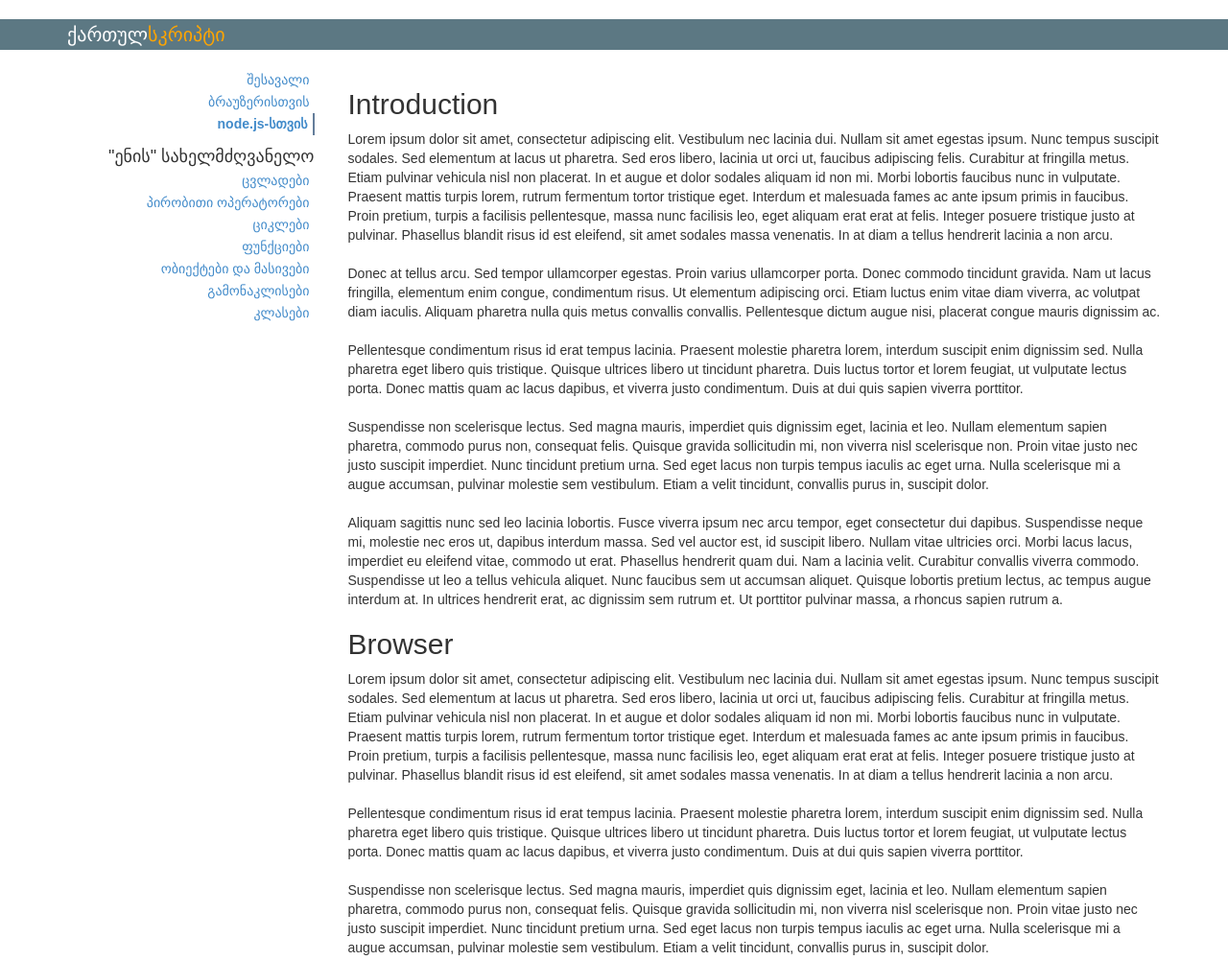
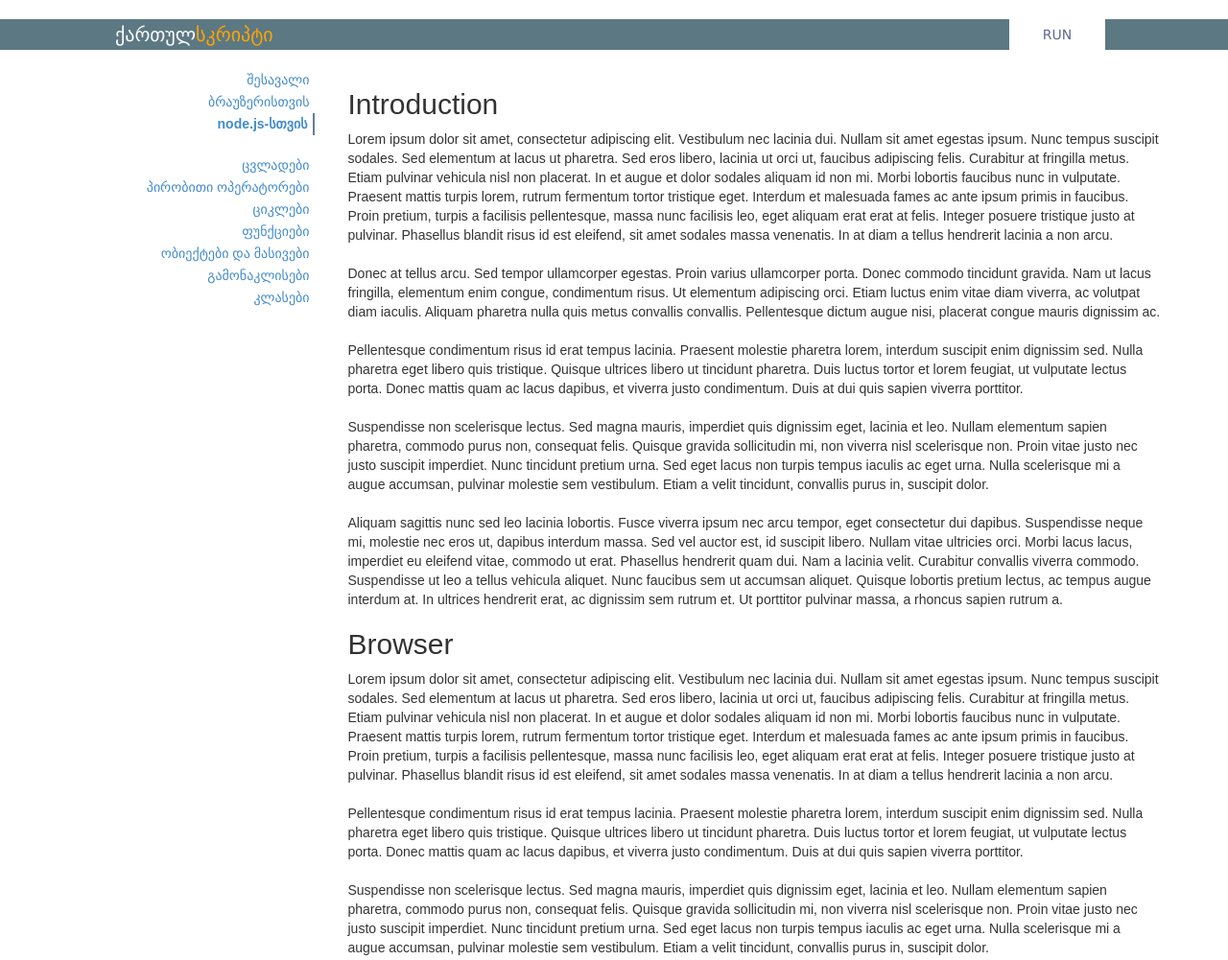
Before and after one commit to nodar-chkuaselidze/qartulskripti-web, a plain HTML site: page index.html in a window 1280 px wide. Shown: the top 1001 px of the page at 96% size. Drawn offline with Linux system fonts and the light colour scheme.

Commit message:
Add RUN Button

```diff
--- a/css/qartulskripti.css
+++ b/css/qartulskripti.css
@@ -14,12 +14,30 @@ header .container {
 
 header h1 {
   font-size: 20px;
-  margin-top: 5px;
-  margin-bottom: 5px;
+  margin: 5px auto 5px 50px;
 }
 
 header h1 span {
   color: orange;
+}
+
+.run-btn {
+  display: block;
+  width: 100px;
+  font-family: Verdana;
+  font-size: 14px;
+  color: #5E6790;
+  background-color: white;
+  border-radius: 0px;
+  position: absolute;
+  top: 20px;
+  right: 10%;
+  padding-top: 5px;
+  padding-bottom: 5px;
+}
+
+.run-btn:hover {
+  border: 1px solid #5C7883;
 }
 
 
@@ -65,7 +83,7 @@ div[role=menu] > .affix {
 }
 
 .lang-ref {
-  margin-top: 10px;
+  margin-top: 20px;
   font-size: 18px;
 }
 
--- a/index.html
+++ b/index.html
@@ -13,6 +13,7 @@
   <header>
     <div class="container">
       <h1>ქართულ<span>სკრიპტი</span></h1>
+      <button class="btn run-btn">RUN</button>
     </div>
   </header>
   <div class="container" role="main">
@@ -23,7 +24,8 @@
             <li class="active"><a href="#შესავალი">შესავალი</a></li>
             <li><a href="#ბრაუზერი">ბრაუზერისთვის</a></li>
             <li><a href="#nodejs">node.js-სთვის</a></li>
-            <li class="lang-ref">"ენის" სახელმძღვანელო</li>
+
+            <li class="lang-ref"></li>
             <li><a href="#ცვლადები">ცვლადები</a></li>
             <li><a href="#პირობითი-ოპერატორები">პირობითი ოპერატორები</a></li>
             <li><a href="#ციკლები">ციკლები</a></li>
```
